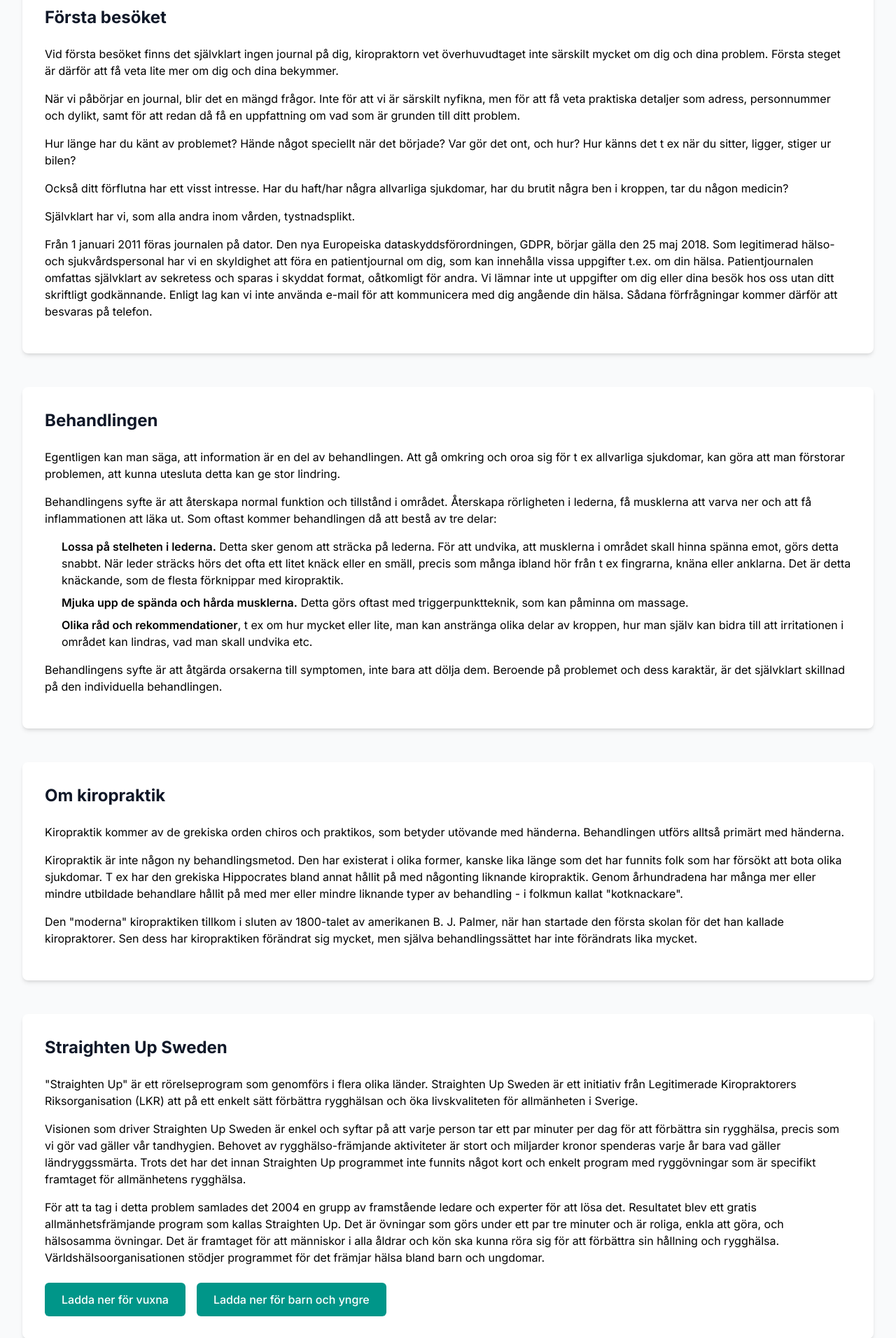
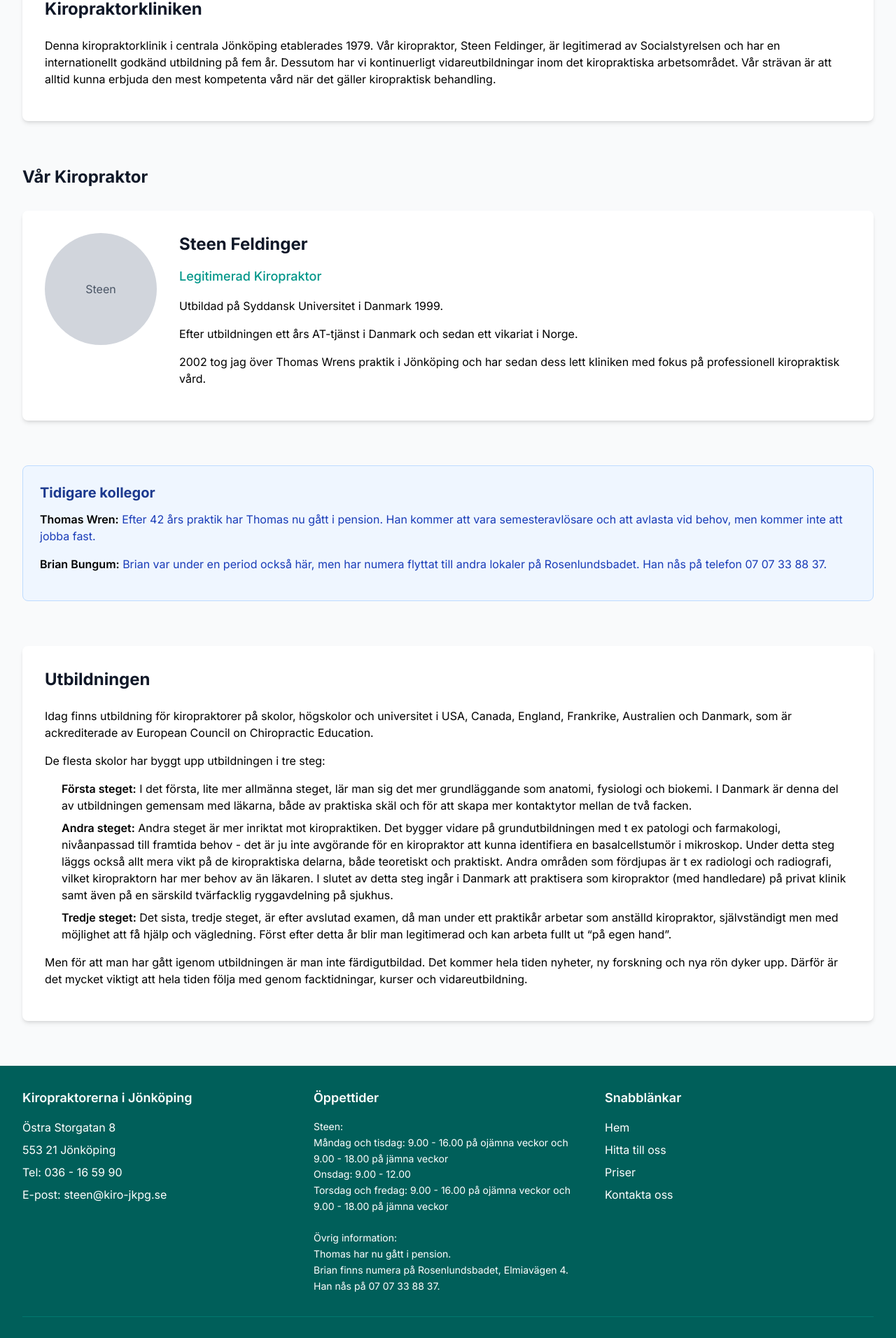
Before and after one commit to Gabrielerixon/kiro-steen, a Next.js app: page /behandlingar-kunskap in a window 1280 px wide. Shown: the part 311-2223 px from the top of the page at 70% size. Built offline with nearby package versions, Linux system fonts and the light colour scheme; no server answers; the database is empty.

Commit message:
fixes and admin

```diff
--- a/src/app/behandlingar-kunskap/page.tsx
+++ b/src/app/behandlingar-kunskap/page.tsx
@@ -1,127 +1,115 @@
-import Link from 'next/link';
-
 export const metadata = {
-  title: 'Behandlingar & Kunskap | Kiropraktorerna i Jönköping',
-  description: 'Information om kiropraktiska behandlingar, vad de kan hjälpa med, och vad du kan förvänta dig vid ett besök hos oss.',
+  title: 'Om Oss | Kiropraktorerna i Jönköping',
+  description: 'Information om kiropraktorn på vår klinik i Jönköping, vår historia och utbildning.',
 };
 
-export default function BehandlingarKunskap() {
+export default function OmOss() {
   return (
     <div className="bg-gray-50">
       <div className="max-w-7xl mx-auto px-4 py-12 sm:px-6 lg:px-8 lg:py-16">
         <div className="text-center mb-12">
-          <h1 className="text-3xl font-extrabold text-gray-900 sm:text-4xl">Behandlingar & Kunskap</h1>
+          <h1 className="text-3xl font-extrabold text-gray-900 sm:text-4xl">Om Oss</h1>
           <p className="mt-4 text-xl text-gray-600 max-w-3xl mx-auto">
-            Här hittar du information om kiropraktiska behandlingar, vad de kan hjälpa med, och vad du kan förvänta dig vid ett besök hos oss.
+            Lär känna kiropraktorn på vår klinik i Jönköping.
           </p>
         </div>
 
-        <div className="mt-12 grid gap-12">
-          {/* Första besöket */}
-          <section id="forsta-besoket" className="bg-white rounded-lg shadow-md overflow-hidden">
+        <div className="mt-16">
+          {/* Kiropraktorkliniken */}
+          <section className="mb-16">
+            <div className="bg-white rounded-lg shadow-md overflow-hidden">
               <div className="p-8">
-              <h2 className="text-2xl font-bold text-gray-900 mb-6">Första besöket</h2>
+                <h2 className="text-2xl font-bold text-gray-900 mb-6">Kiropraktorkliniken</h2>
+
                 <div className="prose max-w-none">
                   <p>
-                  Vid första besöket finns det självklart ingen journal på dig, kiropraktorn vet överhuvudtaget inte särskilt mycket om dig och dina problem. Första steget är därför att få veta lite mer om dig och dina bekymmer.
+                    Denna kiropraktorklinik i centrala Jönköping etablerades 1979. Vår kiropraktor, Steen Feldinger, är legitimerad av Socialstyrelsen och har en internationellt godkänd utbildning på fem år. Dessutom har vi kontinuerligt vidareutbildningar inom det kiropraktiska arbetsområdet. Vår strävan är att alltid kunna erbjuda den mest kompetenta vård när det gäller kiropraktisk behandling.
+                  </p>
+                </div>
+              </div>
+            </div>
+          </section>
+
+          {/* Kiropraktorn */}
+          <section className="mb-16">
+            <h2 className="text-2xl font-bold text-gray-900 mb-8">Vår Kiropraktor</h2>
+
+            {/* Steen Feldinger - full width design consistent with other sections */}
+            <div className="bg-white rounded-lg shadow-md overflow-hidden">
+              <div className="p-8">
+                <div className="flex flex-col lg:flex-row gap-8 items-start">
+                  <div className="flex-shrink-0 mx-auto lg:mx-0">
+                    {/* Placeholder för bild */}
+                    <div className="w-40 h-40 bg-gray-300 rounded-full flex items-center justify-center">
+                      <span className="text-gray-600">Steen</span>
+                    </div>
+                  </div>
+
+                  <div className="flex-1 text-center lg:text-left">
+                    <h3 className="text-2xl font-bold text-gray-900 mb-4">Steen Feldinger</h3>
+                    <p className="text-lg text-teal-600 font-medium mb-4">Legitimerad Kiropraktor</p>
+                    <div className="prose max-w-none">
+                      <p>
+                        Utbildad på Syddansk Universitet i Danmark 1999.
                       </p>
                       <p>
-                  När vi påbörjar en journal, blir det en mängd frågor. Inte för att vi är särskilt nyfikna, men för att få veta praktiska detaljer som adress, personnummer och dylikt, samt för att redan då få en uppfattning om vad som är grunden till ditt problem.
+                        Efter utbildningen ett års AT-tjänst i Danmark och sedan ett vikariat i Norge.
                       </p>
                       <p>
-                  Hur länge har du känt av problemet? Hände något speciellt när det började? Var gör det ont, och hur? Hur känns det t ex när du sitter, ligger, stiger ur bilen?
+                        2002 tog jag över Thomas Wrens praktik i Jönköping och har sedan dess lett kliniken med fokus på professionell kiropraktisk vård.
+                      </p>
+                    </div>
+                  </div>
+                </div>
+              </div>
+            </div>
+          </section>
+
+          {/* Information om tidigare kollegor */}
+          <section className="mb-16">
+            <div className="bg-blue-50 border border-blue-200 rounded-lg p-6">
+              <h3 className="text-xl font-bold text-blue-900 mb-3">Tidigare kollegor</h3>
+              <div className="prose max-w-none text-blue-800">
+                <p>
+                  <strong>Thomas Wren:</strong> Efter 42 års praktik har Thomas nu gått i pension. Han kommer att vara semesteravlösare och att avlasta vid behov, men kommer inte att jobba fast.
                 </p>
                 <p>
-                  Också ditt förflutna har ett visst intresse. Har du haft/har några allvarliga sjukdomar, har du brutit några ben i kroppen, tar du någon medicin?
-                </p>
-                <p>
-                  Självklart har vi, som alla andra inom vården, tystnadsplikt.
-                </p>
-                <p>
-                  Från 1 januari 2011 föras journalen på dator. Den nya Europeiska dataskyddsförordningen, GDPR, börjar gälla den 25 maj 2018. Som legitimerad hälso- och sjukvårdspersonal har vi en skyldighet att föra en patientjournal om dig, som kan innehålla vissa uppgifter t.ex. om din hälsa. Patientjournalen omfattas självklart av sekretess och sparas i skyddat format, oåtkomligt för andra. Vi lämnar inte ut uppgifter om dig eller dina besök hos oss utan ditt skriftligt godkännande. Enligt lag kan vi inte använda e-mail för att kommunicera med dig angående din hälsa. Sådana förfrågningar kommer därför att besvaras på telefon.
+                  <strong>Brian Bungum:</strong> Brian var under en period också här, men har numera flyttat till andra lokaler på Rosenlundsbadet. Han nås på telefon 07 07 33 88 37.
                 </p>
               </div>
             </div>
           </section>
 
-          {/* Behandlingen */}
-          <section id="behandlingen" className="bg-white rounded-lg shadow-md overflow-hidden">
+          {/* Utbildningen */}
+          <section>
+            <div className="bg-white rounded-lg shadow-md overflow-hidden">
               <div className="p-8">
-              <h2 className="text-2xl font-bold text-gray-900 mb-6">Behandlingen</h2>
+                <h2 className="text-2xl font-bold text-gray-900 mb-6">Utbildningen</h2>
+
                 <div className="prose max-w-none">
                   <p>
-                  Egentligen kan man säga, att information är en del av behandlingen. Att gå omkring och oroa sig för t ex allvarliga sjukdomar, kan göra att man förstorar problemen, att kunna utesluta detta kan ge stor lindring.
+                    Idag finns utbildning för kiropraktorer på skolor, högskolor och universitet i USA, Canada, England, Frankrike, Australien och Danmark, som är ackrediterade av European Council on Chiropractic Education.
                   </p>
+
                   <p>
-                  Behandlingens syfte är att återskapa normal funktion och tillstånd i området. Återskapa rörligheten i lederna, få musklerna att varva ner och att få inflammationen att läka ut. Som oftast kommer behandlingen då att bestå av tre delar:
+                    De flesta skolor har byggt upp utbildningen i tre steg:
                   </p>
+
                   <ol>
                     <li>
-                    <strong>Lossa på stelheten i lederna.</strong> Detta sker genom att sträcka på lederna. För att undvika, att musklerna i området skall hinna spänna emot, görs detta snabbt. När leder sträcks hörs det ofta ett litet knäck eller en smäll, precis som många ibland hör från t ex fingrarna, knäna eller anklarna. Det är detta knäckande, som de flesta förknippar med kiropraktik.
+                      <strong>Första steget:</strong> I det första, lite mer allmänna steget, lär man sig det mer grundläggande som anatomi, fysiologi och biokemi. I Danmark är denna del av utbildningen gemensam med läkarna, både av praktiska skäl och för att skapa mer kontaktytor mellan de två facken.
                     </li>
                     <li>
-                    <strong>Mjuka upp de spända och hårda musklerna.</strong> Detta görs oftast med triggerpunktteknik, som kan påminna om massage.
+                      <strong>Andra steget:</strong> Andra steget är mer inriktat mot kiropraktiken. Det bygger vidare på grundutbildningen med t ex patologi och farmakologi, nivåanpassad till framtida behov - det är ju inte avgörande för en kiropraktor att kunna identifiera en basalcellstumör i mikroskop. Under detta steg läggs också allt mera vikt på de kiropraktiska delarna, både teoretiskt och praktiskt. Andra områden som fördjupas är t ex radiologi och radiografi, vilket kiropraktorn har mer behov av än läkaren. I slutet av detta steg ingår i Danmark att praktisera som kiropraktor (med handledare) på privat klinik samt även på en särskild tvärfacklig ryggavdelning på sjukhus.
                     </li>
                     <li>
-                    <strong>Olika råd och rekommendationer</strong>, t ex om hur mycket eller lite, man kan anstränga olika delar av kroppen, hur man själv kan bidra till att irritationen i området kan lindras, vad man skall undvika etc.
+                      <strong>Tredje steget:</strong> Det sista, tredje steget, är efter avslutad examen, då man under ett praktikår arbetar som anställd kiropraktor, självständigt men med möjlighet att få hjälp och vägledning. Först efter detta år blir man legitimerad och kan arbeta fullt ut &ldquo;på egen hand&rdquo;.
                     </li>
                   </ol>
+
                   <p>
-                  Behandlingens syfte är att åtgärda orsakerna till symptomen, inte bara att dölja dem. Beroende på problemet och dess karaktär, är det självklart skillnad på den individuella behandlingen.
+                    Men för att man har gått igenom utbildningen är man inte färdigutbildad. Det kommer hela tiden nyheter, ny forskning och nya rön dyker upp. Därför är det mycket viktigt att hela tiden följa med genom facktidningar, kurser och vidareutbildning.
                   </p>
-              </div>
-            </div>
-          </section>
-
-          {/* Om kiropraktik */}
-          <section id="om-kiropraktik" className="bg-white rounded-lg shadow-md overflow-hidden">
-            <div className="p-8">
-              <h2 className="text-2xl font-bold text-gray-900 mb-6">Om kiropraktik</h2>
-              <div className="prose max-w-none">
-                <p>
-                  Kiropraktik kommer av de grekiska orden chiros och praktikos, som betyder utövande med händerna. Behandlingen utförs alltså primärt med händerna.
-                </p>
-                <p>
-                  Kiropraktik är inte någon ny behandlingsmetod. Den har existerat i olika former, kanske lika länge som det har funnits folk som har försökt att bota olika sjukdomar. T ex har den grekiska Hippocrates bland annat hållit på med någonting liknande kiropraktik. Genom århundradena har många mer eller mindre utbildade behandlare hållit på med mer eller mindre liknande typer av behandling - i folkmun kallat &quot;kotknackare&quot;.
-                </p>
-                <p>
-                  Den &quot;moderna&quot; kiropraktiken tillkom i sluten av 1800-talet av amerikanen B. J. Palmer, när han startade den första skolan för det han kallade kiropraktorer. Sen dess har kiropraktiken förändrat sig mycket, men själva behandlingssättet har inte förändrats lika mycket.
-                </p>
-              </div>
-            </div>
-          </section>
-
-          {/* Straighten Up Sweden */}
-          <section id="straighten-up-sweden" className="bg-white rounded-lg shadow-md overflow-hidden">
-            <div className="p-8">
-              <h2 className="text-2xl font-bold text-gray-900 mb-6">Straighten Up Sweden</h2>
-              <div className="prose max-w-none">
-                <p>
-                  {`"Straighten Up" är ett rörelseprogram som genomförs i flera olika länder. Straighten Up Sweden är ett initiativ från Legitimerade Kiropraktorers Riksorganisation (LKR) att på ett enkelt sätt förbättra rygghälsan och öka livskvaliteten för allmänheten i Sverige.`}
-                </p>
-                <p>
-                  Visionen som driver Straighten Up Sweden är enkel och syftar på att varje person tar ett par minuter per dag för att förbättra sin rygghälsa, precis som vi gör vad gäller vår tandhygien. Behovet av rygghälso-främjande aktiviteter är stort och miljarder kronor spenderas varje år bara vad gäller ländryggssmärta. Trots det har det innan Straighten Up programmet inte funnits något kort och enkelt program med ryggövningar som är specifikt framtaget för allmänhetens rygghälsa.
-                </p>
-                <p>
-                  För att ta tag i detta problem samlades det 2004 en grupp av framstående ledare och experter för att lösa det. Resultatet blev ett gratis allmänhetsfrämjande program som kallas Straighten Up. Det är övningar som görs under ett par tre minuter och är roliga, enkla att göra, och hälsosamma övningar. Det är framtaget för att människor i alla åldrar och kön ska kunna röra sig för att förbättra sin hållning och rygghälsa. Världshälsoorganisationen stödjer programmet för det främjar hälsa bland barn och ungdomar.
-                </p>
-                <div className="flex flex-col sm:flex-row gap-4 mt-6">
-                  <Link
-                    href="https://www.kiro-jkpg.se/includes/SUSvuxna.pdf"
-                    target="_blank"
-                    rel="noopener noreferrer"
-                    className="inline-block bg-teal-600 text-white font-medium py-3 px-6 rounded-md hover:bg-teal-700 hover:text-white transition-colors text-center"
-                  >
-                    Ladda ner för vuxna
-                  </Link>
-                  <Link
-                    href="https://www.kiro-jkpg.se/includes/SUSyngre.pdf"
-                    target="_blank"
-                    rel="noopener noreferrer"
-                    className="inline-block bg-teal-600 text-white font-medium py-3 px-6 rounded-md hover:bg-teal-700 hover:text-white transition-colors text-center"
-                  >
-                    Ladda ner för barn och yngre
-                  </Link>
                 </div>
               </div>
             </div>
--- a/src/app/om-oss/page.tsx
+++ b/src/app/om-oss/page.tsx
@@ -1,4 +1,3 @@
-// app/om-oss/page.tsx
 export const metadata = {
   title: 'Om Oss | Kiropraktorerna i Jönköping',
   description: 'Information om kiropraktorn på vår klinik i Jönköping, vår historia och utbildning.',
@@ -72,11 +71,57 @@ export default function OmOss() {
               <h3 className="text-xl font-bold text-blue-900 mb-3">Tidigare kollegor</h3>
               <div className="prose max-w-none text-blue-800">
                 <p>
-                  <strong>Thomas Wren:</strong> Efter 42 års praktik har Thomas nu gått i pension.
+                  <strong>Thomas Wren:</strong> Efter 42 års praktik har Thomas nu gått i pension. Han kommer att vara semesteravlösare och att avlasta vid behov, men kommer inte att jobba fast.
                 </p>
                 <p>
                   <strong>Brian Bungum:</strong> Brian var under en period också här, men har numera flyttat till andra lokaler på Rosenlundsbadet. Han nås på telefon 07 07 33 88 37.
                 </p>
+              </div>
+            </div>
+          </section>
+
+          {/* Om kiropraktik */}
+          <section className="mb-16">
+            <div className="bg-white rounded-lg shadow-md overflow-hidden">
+              <div className="p-8">
+                <h2 className="text-2xl font-bold text-gray-900 mb-6">Om kiropraktik</h2>
+
+                <div className="prose max-w-none">
+                  <p>
+                    Kiropraktik kommer av de grekiska orden chiros och praktikos, som betyder utövande med händerna. Behandlingen utförs alltså primärt med händerna.
+                  </p>
+
+                  <p>
+                    Kiropraktik är inte någon ny behandlingsmetod. Den har existerat i olika former, kanske lika länge som det har funnits folk som har försökt att bota olika sjukdomar. T ex har den grekiska Hippocrates bland annat hållit på med någonting liknande kiropraktik. Genom århundradena har många mer eller mindre utbildade behandlare hållit på med mer eller mindre liknande typer av behandling - i folkmun kallat &ldquo;kotknackare&rdquo;.
+                  </p>
+
+                  <p>
+                    Den &ldquo;moderna&rdquo; kiropraktiken tillkom i sluten av 1800-talet av amerikanen B. J. Palmer, när han startade den första skolan för det han kallade kiropraktorer. Sen dess har kiropraktiken förändrat sig mycket, men själva behandlingssättet har inte förändrats lika mycket.
+                  </p>
+                </div>
+              </div>
+            </div>
+          </section>
+
+          {/* Straighten Up Sweden */}
+          <section className="mb-16">
+            <div className="bg-white rounded-lg shadow-md overflow-hidden">
+              <div className="p-8">
+                <h2 className="text-2xl font-bold text-gray-900 mb-6">Straighten Up Sweden</h2>
+
+                <div className="prose max-w-none">
+                  <p>
+                    &ldquo;Straighten Up&rdquo; är ett rörelseprogram som genomförs i flera olika länder. Straighten Up Sweden är ett initiativ från Legitimerade Kiropraktorers Riksorganisation (LKR) att på ett enkelt sätt förbättra rygghälsan och öka livskvaliteten för allmänheten i Sverige.
+                  </p>
+
+                  <p>
+                    Visionen som driver Straighten Up Sweden är enkel och syftar på att varje person tar ett par minuter per dag för att förbättra sin rygghälsa, precis som vi gör vad gäller vår tandhygien. Behovet av rygghälsofrämjande aktiviteter är stort och miljarder kronor spenderas varje år bara vad gäller ländryggssmärta. Trots det har det innan Straighten Up programmet inte funnits något kort och enkelt program med ryggövningar som är specifikt framtaget för allmänhetens rygghälsa.
+                  </p>
+
+                  <p>
+                    För att ta tag i detta problem samlades det 2004 en grupp av framstående ledare och experter för att lösa det. Resultatet blev ett gratis allmänhetsfrämjande program som kallas Straighten Up. Det är övningar som görs under ett par tre minuter och är roliga, enkla att göra, och hälsosamma övningar. Det är framtaget för att människor i alla åldrar och kön ska kunna röra sig för att förbättra sin hållning och rygghälsa. Världshälsoorganisationen stödjer programmet för det främjar hälsa bland barn och ungdomar.
+                  </p>
+                </div>
               </div>
             </div>
           </section>
@@ -104,7 +149,7 @@ export default function OmOss() {
                       <strong>Andra steget:</strong> Andra steget är mer inriktat mot kiropraktiken. Det bygger vidare på grundutbildningen med t ex patologi och farmakologi, nivåanpassad till framtida behov - det är ju inte avgörande för en kiropraktor att kunna identifiera en basalcellstumör i mikroskop. Under detta steg läggs också allt mera vikt på de kiropraktiska delarna, både teoretiskt och praktiskt. Andra områden som fördjupas är t ex radiologi och radiografi, vilket kiropraktorn har mer behov av än läkaren. I slutet av detta steg ingår i Danmark att praktisera som kiropraktor (med handledare) på privat klinik samt även på en särskild tvärfacklig ryggavdelning på sjukhus.
                     </li>
                     <li>
-                      <strong>Tredje steget:</strong> Det sista, tredje steget, är efter avslutad examen, då man under ett praktikår arbetar som anställd kiropraktor, självständigt men med möjlighet att få hjälp och vägledning. Först efter detta år blir man legitimerad och kan arbeta fullt ut "på egen hand".
+                      <strong>Tredje steget:</strong> Det sista, tredje steget, är efter avslutad examen, då man under ett praktikår arbetar som anställd kiropraktor, självständigt men med möjlighet att få hjälp och vägledning. Först efter detta år blir man legitimerad och kan arbeta fullt ut &ldquo;på egen hand&rdquo;.
                     </li>
                   </ol>
 
```
Lines whose indentation alone changed are shown as unchanged.
